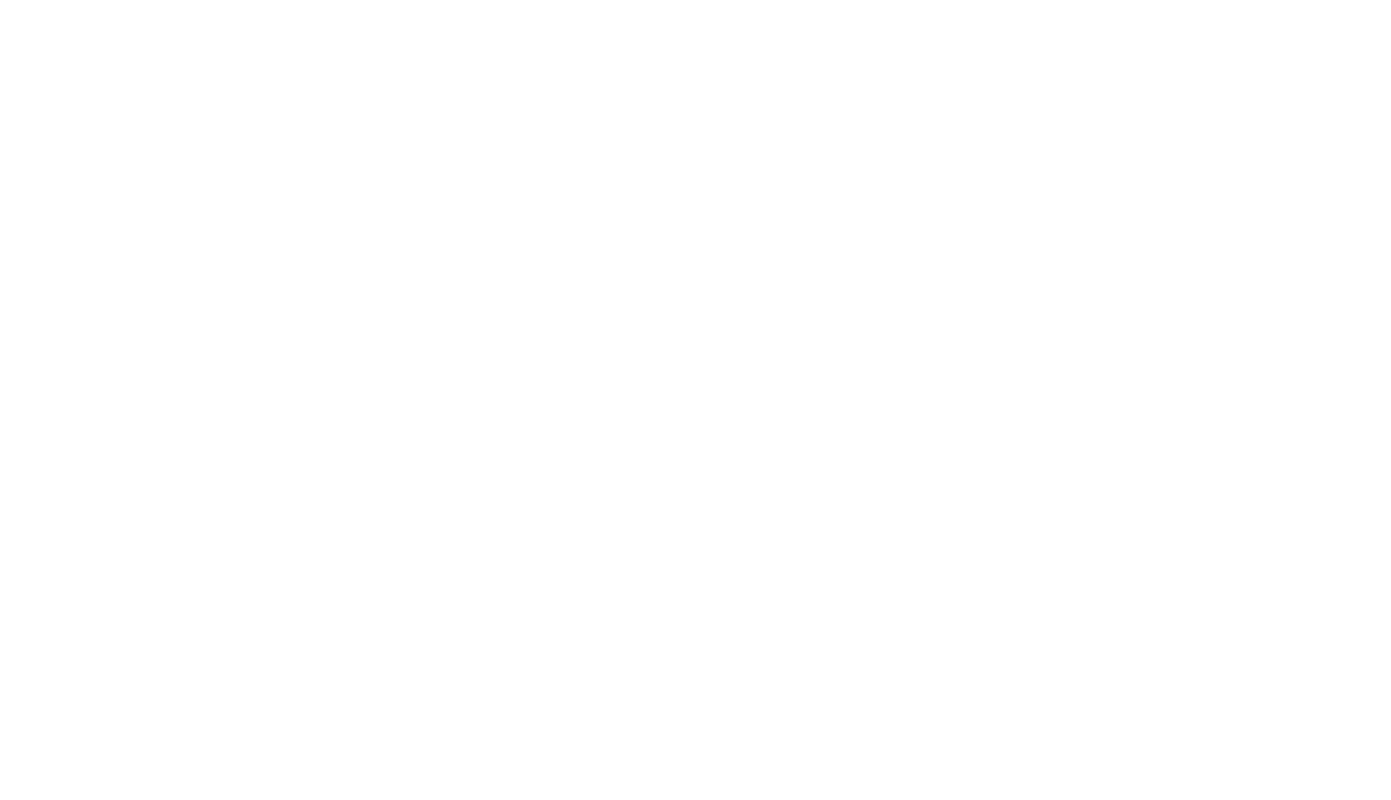
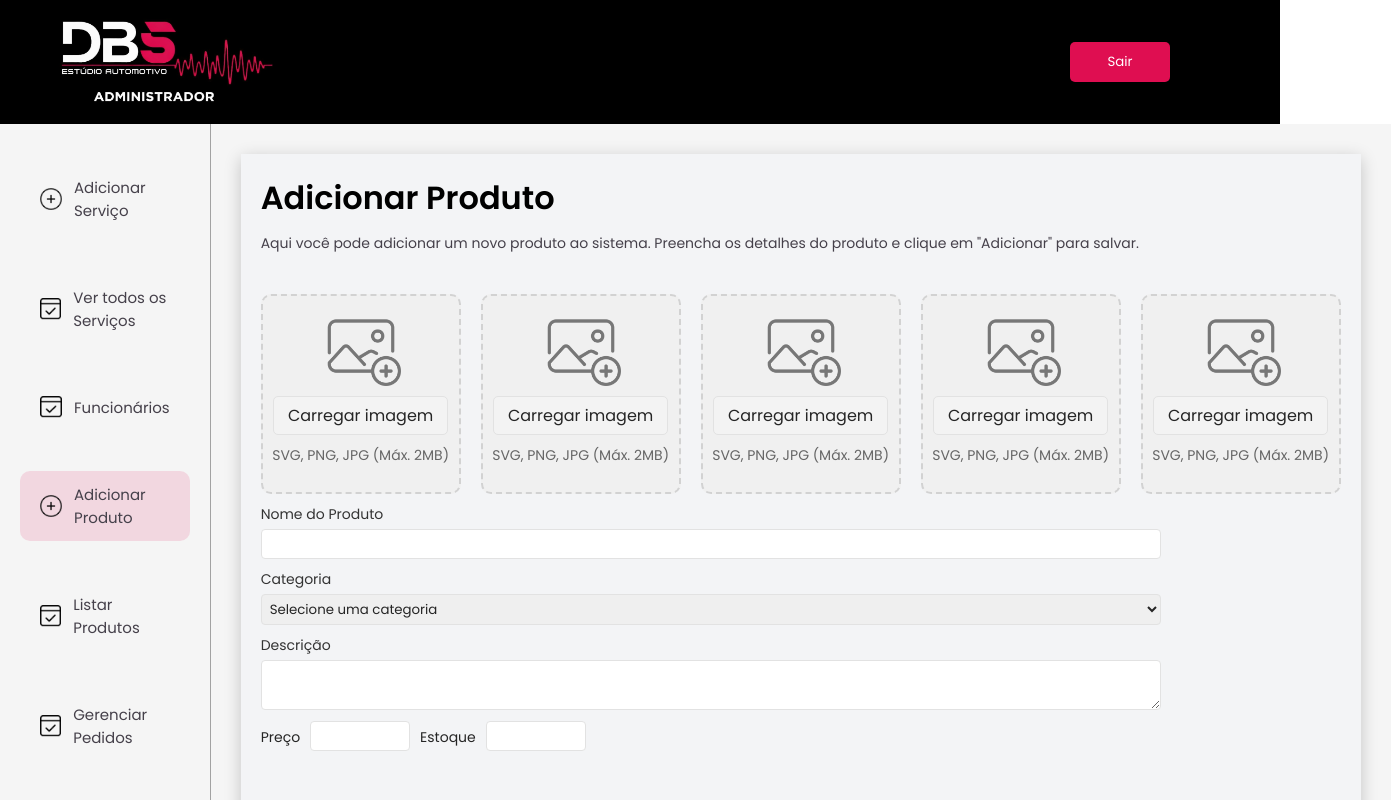
Before and after one commit to WilianZembrani/DBS-Auto-Estudio, a React (Vite) app: page /dashboard/add-product in a window 1280 px wide. Before the commit this address had no page. Shown: the top 800 px of the page, 1391 px wide, since content can reach past the window. Built offline with nearby package versions, Linux system fonts and the light colour scheme.

Commit message:
feat(AddProduct): adiciona página de adição de produto

```diff
--- a/src/App.jsx
+++ b/src/App.jsx
@@ -5,6 +5,7 @@ import Dashboard from "./pages/Dashboard/Dashboard.jsx"
 import Add from "./pages/Add/Add.jsx";
 import Services from "./pages/Services/Services.jsx";
 import Employees from "./pages/Employees/Employees.jsx";
+import AddProduct from "./pages/AddProduct/AddProduct.jsx";
 import DashboardLayout from "./Layouts/Dashboardlayout.jsx";
 
 function App() {
@@ -18,8 +19,8 @@ function App() {
                     <Route path="add-service" element={<Add />} />
                     <Route path="services" element={<Services />} />
                     <Route path="employees" element={<Employees />} />
+                    <Route path="add-product" element={<AddProduct />} />
                 </Route>
-
             </Routes>
         </BrowserRouter>
     )
--- a/src/layouts/DashboardLayout.css
+++ b/src/layouts/DashboardLayout.css
@@ -1,10 +1,13 @@
 .dashboard-main {
   display: flex;
-  height: calc(100vh - 60px);
+  height: 100vh;
 }
 
 .dashboard-content {
+  height: 100%;
   flex: 1;
   padding: 20px;
   background-color: #f5f5f5;
+  display: flex;
+  flex-direction: column;
 }
--- /dev/null
+++ b/src/pages/AddProduct/AddProduct.css
@@ -0,0 +1,111 @@
+.add-product {
+  margin: 10px;
+  height: 95vh;
+  background-color: #f3f4f6;
+  padding: 20px;
+  box-shadow: 0 4px 16px rgba(0, 0, 0, 0.2);
+}
+
+.images-grid {
+  display: flex;
+  gap: 20px;
+}
+
+.image-section {
+  width: 200px;
+  height: 200px;
+  align-items: center;
+  background-color: #f0f0f0;
+  flex-direction: column;
+  margin-top: 20px;
+  display: flex;
+  gap: 10px;
+  border-radius: 10px;
+  border: 2px dashed #d2d2d2;
+}
+.image-section img {
+  width: 80px;
+  margin-top: 10px;
+  align-items: center;
+  border-radius: 4px;
+  opacity: 0.5;
+}
+.image-section p {
+  margin: 0;
+  font-size: 14px;
+  color: #666;
+}
+.file-upload input {
+  display: none;
+}
+
+.file-upload {
+  background: #f3f3f3;
+  padding: 6px 14px;
+  border-radius: 5px;
+  border: 1px solid #e2e2e2;
+  cursor: pointer;
+  color: #252525;
+}
+
+.file-upload:hover {
+  background: #efefef;
+}
+
+.form-layout {
+  margin-top: 20px;
+}
+
+.fields-section {
+  flex: 1;
+  min-width: 400px;
+}
+
+.fields-section p {
+  margin-top: 10px;
+  font-size: 14px;
+  color: #333;
+}
+
+.fields-section input,
+.fields-section textarea,
+.fields-section select {
+  width: 900px;
+  color: #252525;
+  margin-top: 4px;
+  padding: 4px;
+  border-radius: 4px;
+  border: 1px solid #e2e2e2;
+}
+
+.price-stock {
+  display: flex;
+  gap: 10px;
+}
+.price-stock p {
+  font-size: 14px;
+  color: #252525;
+}
+.price-stock input {
+  width: 100px;
+  color: #252525;
+  padding: 4px;
+  border-radius: 4px;
+  border: 1px solid #e2e2e2;
+}
+
+.add-product-form button {
+  margin-top: 100px;
+  width: 150px;
+  padding: 10px 20px;
+  background-color: #de0d50;
+  color: white;
+  border: none;
+  border-radius: 5px;
+  cursor: pointer;
+}
+.add-product-form button:hover {
+  background-color: #c00b3f;
+  opacity: 0.9;
+  transform: translateY(-1px);
+}
--- /dev/null
+++ b/src/pages/AddProduct/AddProduct.jsx
@@ -0,0 +1,60 @@
+import "./AddProduct.css"
+import addImg from "../../assets/add-img.png"
+
+function addProduct() {
+    const imageSlots = Array.from({ length: 5 })
+
+
+    return (
+        <div className="add-product">
+            <h1>Adicionar Produto</h1>
+            <p>Aqui você pode adicionar um novo produto ao sistema. Preencha os detalhes do produto e clique em "Adicionar" para salvar.</p>
+            <form className="add-product-form">
+
+                <div className="form-layout">
+
+
+                    <div className="images-grid">{imageSlots.map((_, index) => (
+                        <div className="image-section" key={index}>
+                            <img src={addImg} alt={`Preview ${index + 1}`} />
+
+                            <label className="file-upload">
+                                <input type="file" />
+                                <span>Carregar imagem</span>
+                            </label>
+
+                            <p>SVG, PNG, JPG (Máx. 2MB)</p>
+                        </div>
+                    ))}
+                    </div>
+
+
+                    < div className="fields-section" >
+                        <p>Nome do Produto</p>
+                        <input type="text" placeholder="" />
+                        <p>Categoria</p>
+                        <select>
+                            <option value="">Selecione uma categoria</option>
+                            <option value="acessorios">Acessórios</option>
+                            <option value="pecas">Peças</option>
+                            <option value="oleos">Óleos e Lubrificantes</option>
+                        </select>
+                        <p>Descrição</p>
+                        <textarea placeholder="" />
+                        <div className="price-stock">
+                            <p>Preço</p>
+                            <input type="number" placeholder="" />
+                            <p>Estoque</p>
+                            <input type="number" placeholder="" />
+                        </div>
+                    </div>
+                </div>
+
+                <button type="submit">Adicionar</button>
+
+            </form>
+        </div >
+    )
+}
+
+export default addProduct
```
Also changed, not shown: src/assets/add-img.png (added).
